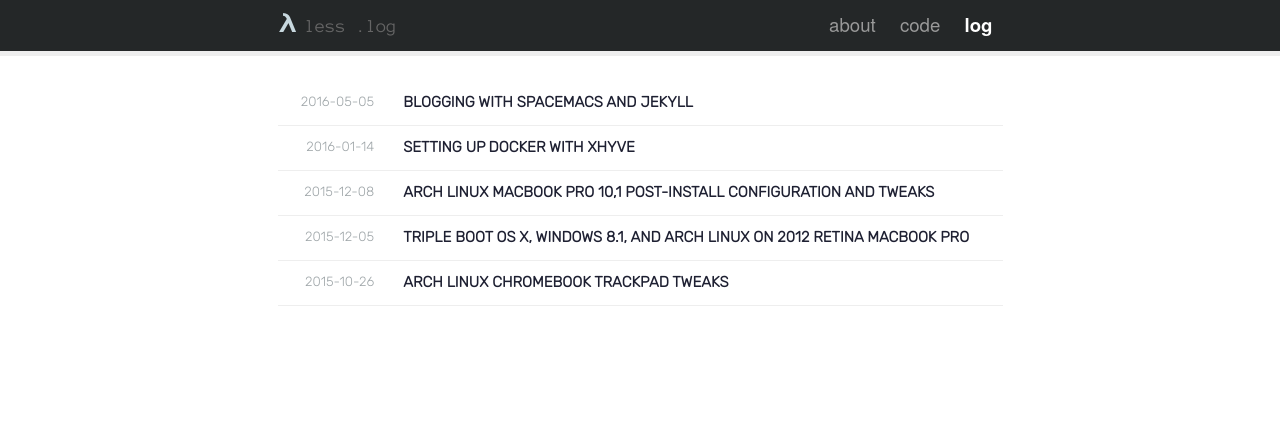
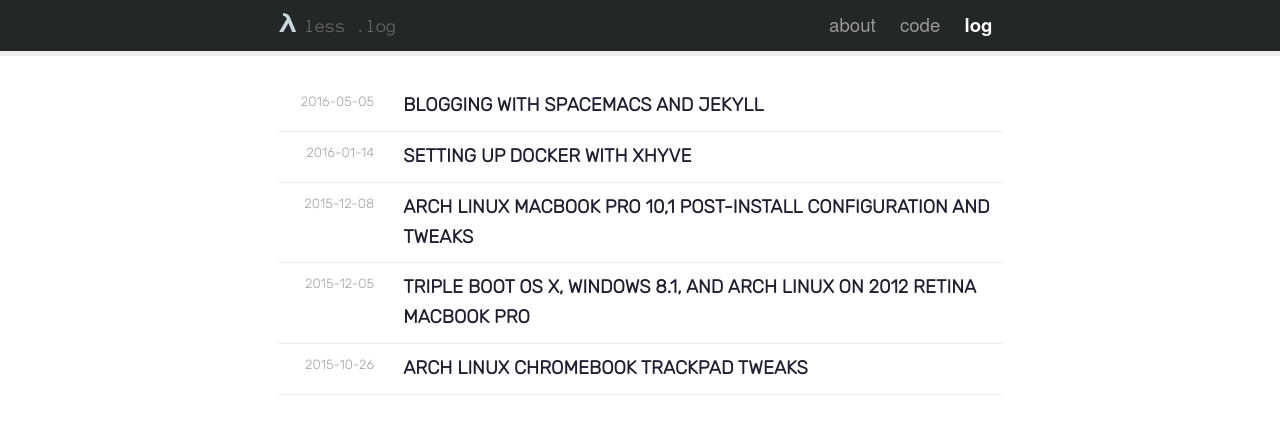
Before and after one commit to 0x414A/0x414a.github.io, a Jekyll site: the page built from index.md, in a window 1280 px wide. Shown: the top 434 px of the page. Built offline with Jekyll 4.4.1, drawn with Linux system fonts in a browser that asks for light colours; nearby versions of some CDN libraries.

Commit message:
increase readability by increasing...font

```diff
--- a/assets/stylesheets/blog.css
+++ b/assets/stylesheets/blog.css
@@ -2,6 +2,7 @@
   margin-top: 25px;
   list-style-type: none;
   padding: 0;
+  font-size: 14pt;
 }
 
 .blog-row {
--- a/assets/stylesheets/custom.css
+++ b/assets/stylesheets/custom.css
@@ -22,7 +22,7 @@ h1,h2,h3,h4 {
 }
 
 p {
-  font-size: 12pt;
+ font-size: 14pt;
 }
 
 pre,code {
```
